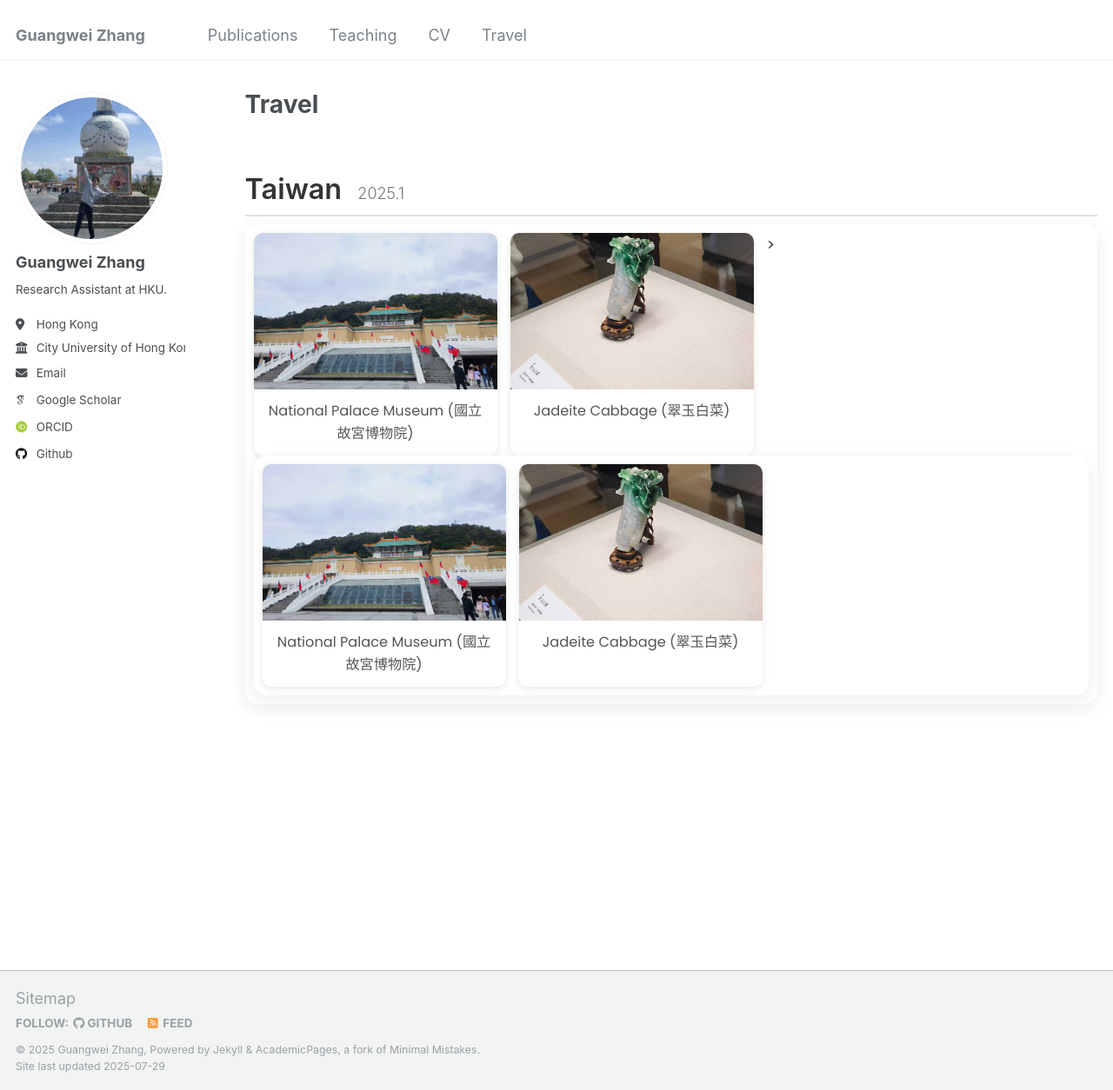
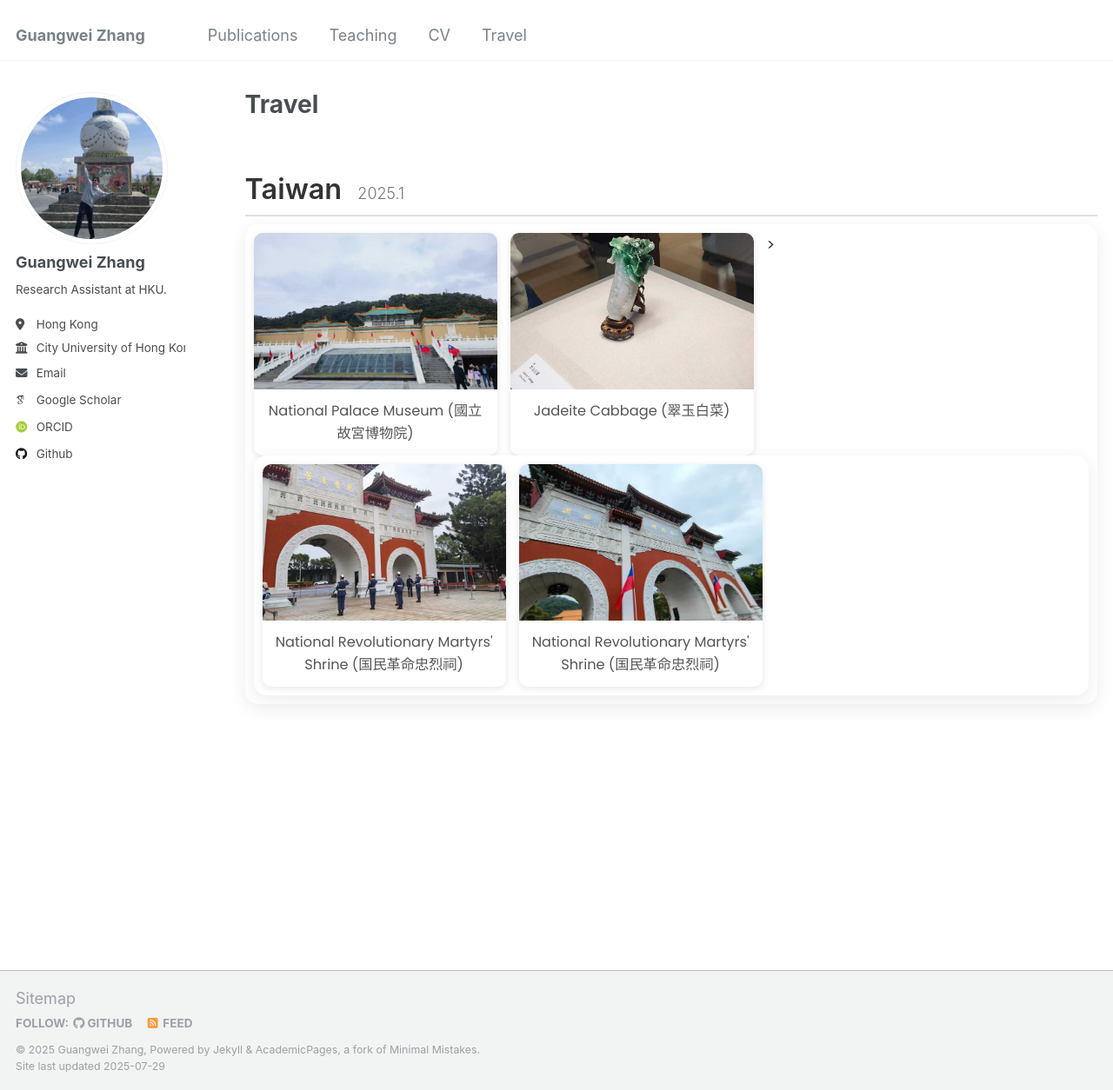
Before and after one commit to changhu73/changhu73.github.io, a Jekyll site: the page built from _pages/travel.md, in a window 1280 px wide and 1254 px high. Shown: the whole window at 87% size. Built offline with Jekyll 4.4.1, drawn with Linux system fonts in a browser that asks for light colours; some web fonts are replaced.

Commit message:
update travel

```diff
--- a/_pages/travel.md
+++ b/_pages/travel.md
@@ -130,12 +130,12 @@
       <div class="slider-track">
         <!-- Add photos for this trip here -->
         <div class="photo-card">
-          <img src="/images/travel/taiwan/taiwan1.jpg" alt="">
-          <div class="caption"><p>National Palace Museum (國立故宮博物院)</p></div>
+          <img src="/images/travel/taiwan/taiwan11.jpg" alt="">
+          <div class="caption"><p>National Revolutionary Martyrs' Shrine (国民革命忠烈祠)</p></div>
         </div>
             <div class="photo-card">
-          <img src="/images/travel/taiwan/taiwan2.jpg" alt="">
-          <div class="caption"><p>Jadeite Cabbage (翠玉白菜)</p></div>
+          <img src="/images/travel/taiwan/taiwan12.jpg" alt="">
+          <div class="caption"><p>National Revolutionary Martyrs' Shrine (国民革命忠烈祠) </p></div>
         </div>
         <!-- To add more photos to this trip, copy a photo-card block and paste it here. -->
       </div>
```
Also changed, not shown: images/travel/taiwan/taiwan11.jpg (added), images/travel/taiwan/taiwan12.jpg (added).
